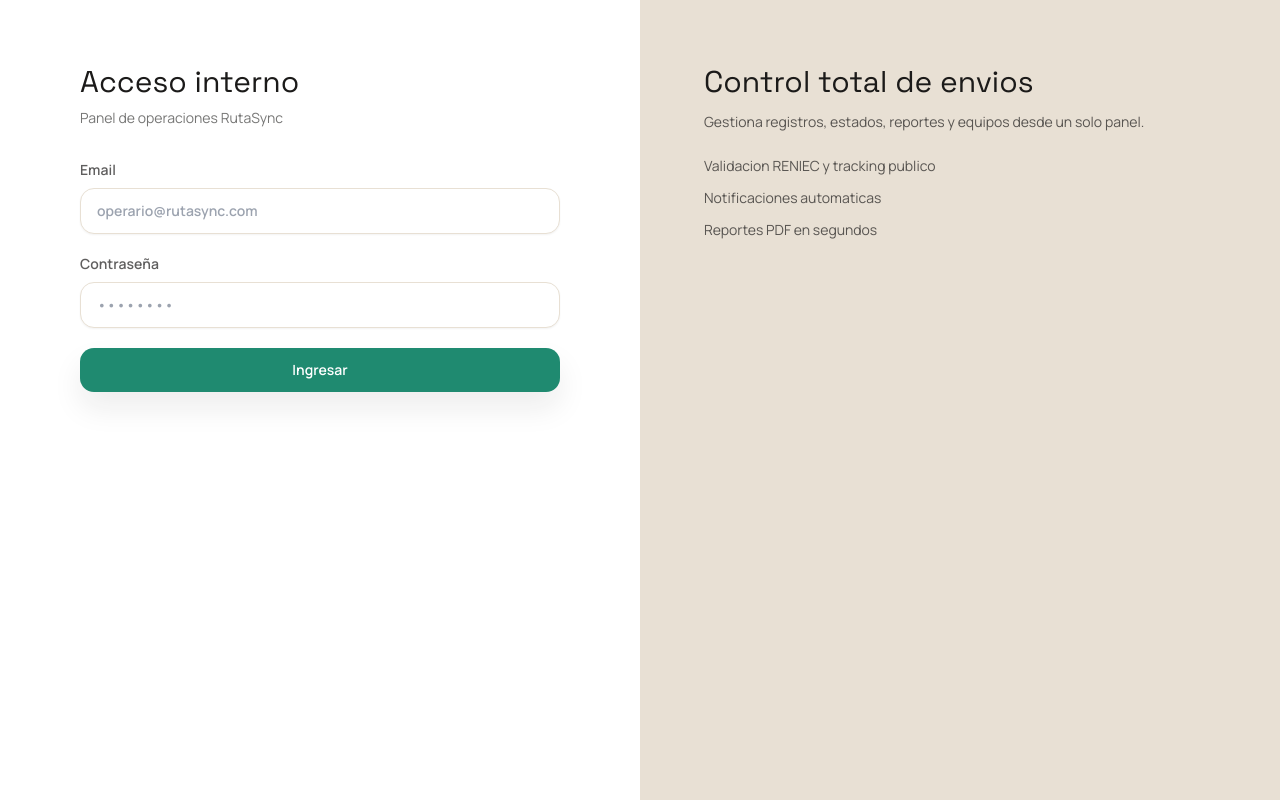
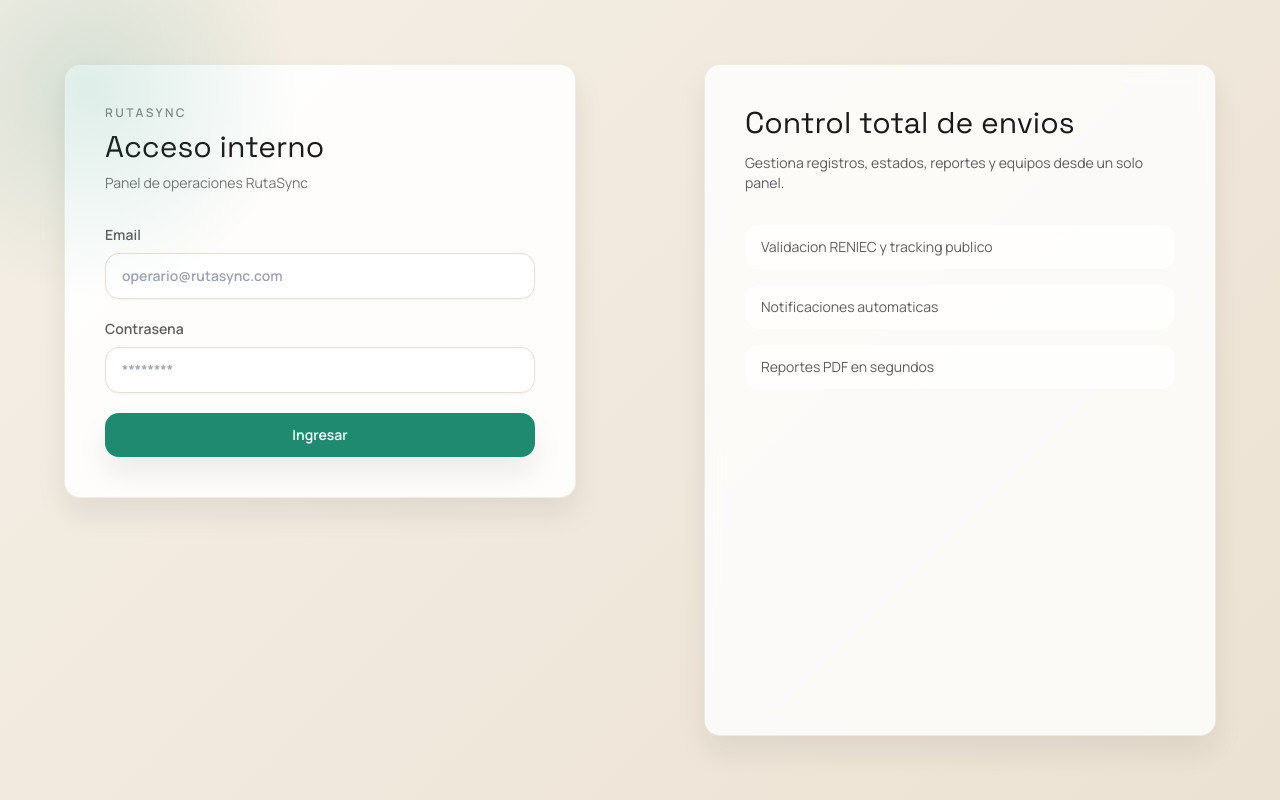
Before and after one commit to Alexander-PPT/XpressPack, a React (Vite) app in the folder frontend/: page /login in a window 1280 px wide. Built offline with nearby package versions, Linux system fonts and the light colour scheme; no server answers.

Commit message:
style(frontend): refresh login UI for cleaner cloud demo

```diff
--- a/frontend/src/index.css
+++ b/frontend/src/index.css
@@ -26,6 +26,27 @@
 @layer components {
   .glass-card {
     @apply rounded-xl bg-white/80 shadow-soft backdrop-blur;
+  }
+
+  .auth-shell {
+    @apply relative overflow-hidden;
+    background: linear-gradient(135deg, #f5efe6 0%, #ece2d3 100%);
+  }
+
+  .auth-shell::before {
+    content: '';
+    position: absolute;
+    width: 420px;
+    height: 420px;
+    border-radius: 9999px;
+    background: radial-gradient(circle, rgba(31, 138, 112, 0.14) 0%, rgba(31, 138, 112, 0) 70%);
+    top: -120px;
+    left: -120px;
+    pointer-events: none;
+  }
+
+  .auth-card {
+    @apply rounded-2xl border border-clay/60 bg-white/90 p-7 shadow-soft md:p-10;
   }
 
   .btn {
--- a/frontend/src/pages/LoginPage.tsx
+++ b/frontend/src/pages/LoginPage.tsx
@@ -17,17 +17,19 @@
     try {
       await login(email, password);
       navigate('/app');
-    } catch (err) {
-      setError('Credenciales invalidas. Verifica tu email y contraseña.');
+    } catch {
+      setError('Credenciales invalidas. Verifica tu email y contrasena.');
     } finally {
       setLoading(false);
     }
   };
 
   return (
-    <div className="grid min-h-screen grid-cols-1 md:grid-cols-2">
-      <div className="bg-white px-8 py-16 md:px-20">
-        <h1 className="font-display text-3xl">Acceso interno</h1>
+    <div className="auth-shell grid min-h-screen grid-cols-1 md:grid-cols-2">
+      <div className="px-6 py-10 md:px-16 md:py-16">
+        <div className="auth-card mx-auto w-full max-w-xl">
+          <p className="text-xs font-semibold uppercase tracking-[0.2em] text-ink/50">RutaSync</p>
+          <h1 className="mt-2 font-display text-3xl">Acceso interno</h1>
           <p className="mt-2 text-sm text-ink/60">Panel de operaciones RutaSync</p>
 
           <form onSubmit={handleSubmit} className="mt-8 grid gap-5">
@@ -43,11 +45,11 @@
               />
             </label>
             <label className="field-label">
-            Contraseña
+              Contrasena
               <input
                 className="input"
                 type="password"
-              placeholder="••••••••"
+                placeholder="********"
                 value={password}
                 onChange={(e) => setPassword(e.target.value)}
                 required
@@ -59,16 +61,20 @@
             </button>
           </form>
         </div>
-      <div className="bg-clay px-10 py-16 md:px-16">
+      </div>
+
+      <div className="px-8 py-10 md:px-16 md:py-16">
+        <div className="glass-card h-full rounded-2xl border border-clay/60 p-8 md:p-10">
           <h2 className="font-display text-3xl">Control total de envios</h2>
           <p className="mt-3 text-sm text-ink/70">
             Gestiona registros, estados, reportes y equipos desde un solo panel.
           </p>
-        <ul className="mt-6 grid gap-3 text-sm text-ink/70">
-          <li>Validacion RENIEC y tracking publico</li>
-          <li>Notificaciones automaticas</li>
-          <li>Reportes PDF en segundos</li>
+          <ul className="mt-8 grid gap-4 text-sm text-ink/70">
+            <li className="rounded-lg bg-white/70 px-4 py-3">Validacion RENIEC y tracking publico</li>
+            <li className="rounded-lg bg-white/70 px-4 py-3">Notificaciones automaticas</li>
+            <li className="rounded-lg bg-white/70 px-4 py-3">Reportes PDF en segundos</li>
           </ul>
+        </div>
       </div>
     </div>
   );
```
Lines whose indentation alone changed are shown as unchanged.
